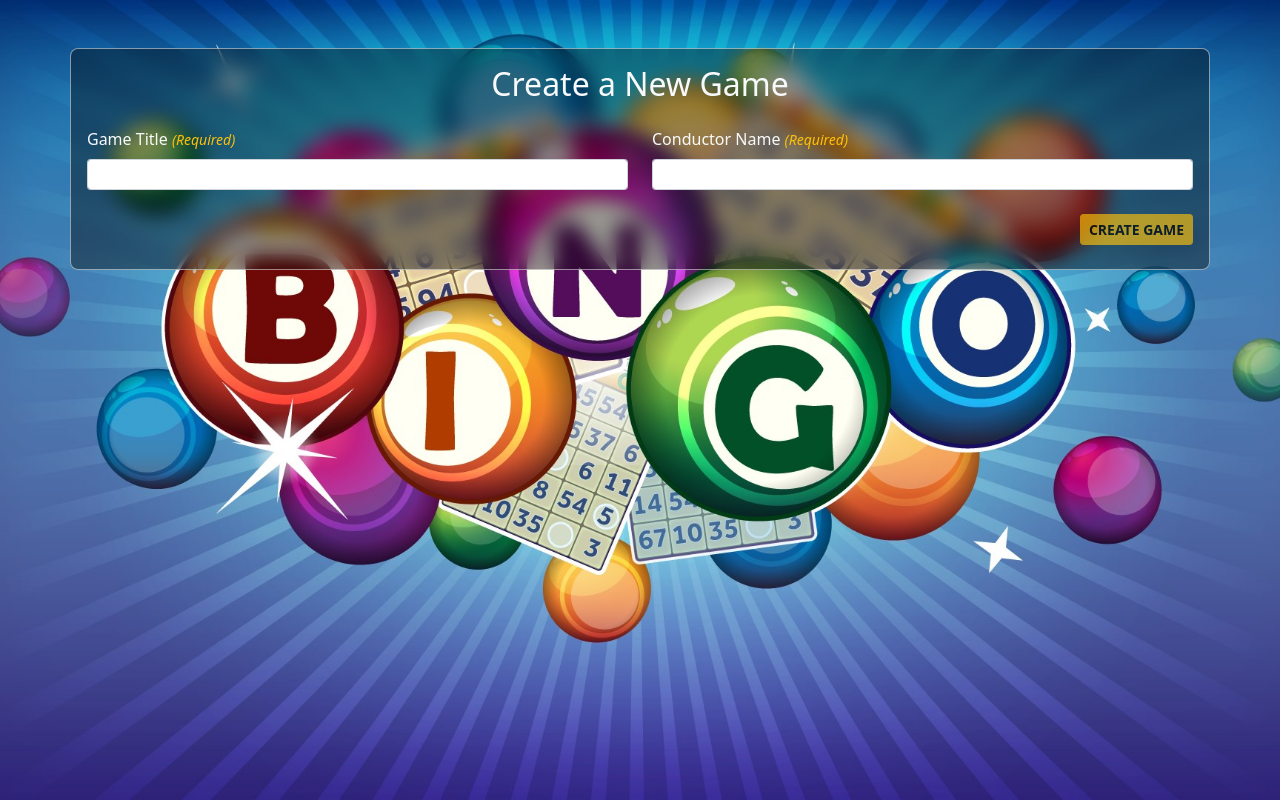
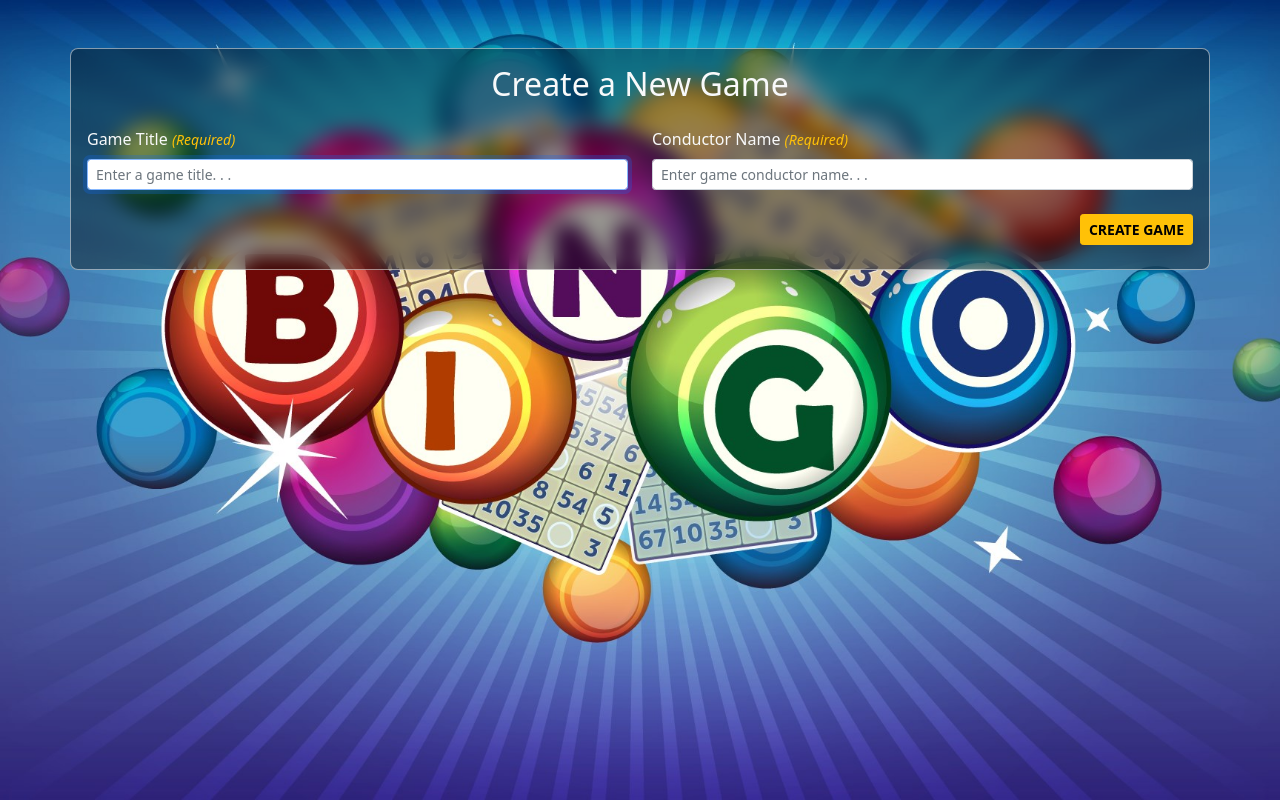
Before and after one commit to amittras-pal/bingo-game, a React (Create React App) app in the folder client/: page /new-game in a window 1280 px wide. Built offline with nearby package versions, Linux system fonts and the light colour scheme; no server answers.

Commit message:
Integrate Formik to create/join forms

```diff
--- a/client/src/components/Entries/Create/Create.jsx
+++ b/client/src/components/Entries/Create/Create.jsx
@@ -1,12 +1,33 @@
 import React from "react";
+import { useFormik } from "formik";
+import * as Yup from "yup";
+import { toast } from "react-toastify";
 import "./Create.scss";
 
 function Create() {
+  const createNewGame = (values) => {
+    console.log(values);
+    toast.success("Toast Test: " + values.gameTitle);
+  };
+  const newGameForm = useFormik({
+    initialValues: {
+      gameTitle: "",
+      conductorName: "",
+    },
+    validationSchema: Yup.object({
+      gameTitle: Yup.string().required("You must provide a game title!"),
+      conductorName: Yup.string().required(
+        "Enter your name as the game conductor."
+      ),
+    }),
+    onSubmit: createNewGame,
+  });
+
   return (
     <div className="container-fluid px-3">
       <div className="container d-flex flex-column justify-content-center align-items-center glass-dark my-5 p-3">
         <h2 className="text-light">Create a New Game</h2>
-        <form className="w-100">
+        <form className="w-100" onSubmit={newGameForm.handleSubmit}>
           <div className="row">
             <div className="col-md-6 col-sm-12 my-3">
               <label htmlFor="" className="form-label text-light">
@@ -15,7 +36,16 @@ function Create() {
                   (Required)
                 </span>
               </label>
-              <input type="text" className="form-control form-control-sm" />
+              <input
+                type="text"
+                autoFocus
+                className="form-control form-control-sm"
+                name="gameTitle"
+                autoComplete="off"
+                placeholder="Enter a game title. . ."
+                onChange={newGameForm.handleChange}
+                onBlur={newGameForm.handleBlur}
+              />
             </div>
             <div className="col-md-6 col-sm-12 my-3">
               <label htmlFor="" className="form-label text-light">
@@ -24,11 +54,22 @@ function Create() {
                   (Required)
                 </span>
               </label>
-              <input type="text" className="form-control form-control-sm" />
+              <input
+                type="text"
+                className="form-control form-control-sm"
+                name="conductorName"
+                autoComplete="off"
+                placeholder="Enter game conductor name. . ."
+                onChange={newGameForm.handleChange}
+                onBlur={newGameForm.handleBlur}
+              />
             </div>
           </div>
           <div className="d-flex justify-content-end my-2">
-            <button className="btn btn-sm btn-warning fw-bold shadow" disabled>
+            <button
+              type="submit"
+              className="btn btn-sm btn-warning fw-bold shadow"
+              disabled={!newGameForm.isValid}>
               CREATE GAME
             </button>
           </div>
--- a/client/src/components/Entries/Join/Join.jsx
+++ b/client/src/components/Entries/Join/Join.jsx
@@ -1,12 +1,28 @@
 import React from "react";
+import { useFormik } from "formik";
+import * as Yup from "yup";
 import "./Join.scss";
 
 function Join() {
+  const joinGameForm = useFormik({
+    initialValues: {
+      gameId: "",
+      playerName: "",
+    },
+    validationSchema: Yup.object({
+      gameId: Yup.string().required(
+        "Please provide the game ID you want to join"
+      ),
+      playerName: Yup.string().required("Enter your name as the player."),
+    }),
+    onSubmit: (values) => console.log("values: ", values),
+  });
+
   return (
     <div className="container-fluid px-3">
       <div className="container d-flex flex-column justify-content-center align-items-center glass-dark my-5 p-3">
         <h2 className="text-light">Join an Ongoing Game!</h2>
-        <form className="w-100">
+        <form className="w-100" onSubmit={joinGameForm.handleSubmit}>
           <div className="row">
             <div className="col-md-6 col-sm-12 my-3">
               <label htmlFor="" className="form-label text-light">
@@ -15,7 +31,16 @@ function Join() {
                   (Required)
                 </span>
               </label>
-              <input type="text" className="form-control form-control-sm" />
+              <input
+                type="text"
+                autoFocus
+                className="form-control form-control-sm"
+                name="gameId"
+                autoComplete="off"
+                placeholder="Enter Game ID provided to you. . ."
+                onChange={joinGameForm.handleChange}
+                onBlur={joinGameForm.handleBlur}
+              />
             </div>
             <div className="col-md-6 col-sm-12 my-3">
               <label htmlFor="" className="form-label text-light">
@@ -24,11 +49,23 @@ function Join() {
                   (Required)
                 </span>
               </label>
-              <input type="text" className="form-control form-control-sm" />
+              <input
+                type="text"
+                autoFocus
+                className="form-control form-control-sm"
+                name="playerName"
+                autoComplete="off"
+                placeholder="Enter player name. . ."
+                onChange={joinGameForm.handleChange}
+                onBlur={joinGameForm.handleBlur}
+              />
             </div>
           </div>
           <div className="d-flex justify-content-end my-2">
-            <button className="btn btn-sm btn-warning fw-bold shadow" disabled>
+            <button
+              type="submit"
+              className="btn btn-sm btn-warning fw-bold shadow"
+              disabled={!joinGameForm.isValid}>
               Join GAME
             </button>
           </div>
```
